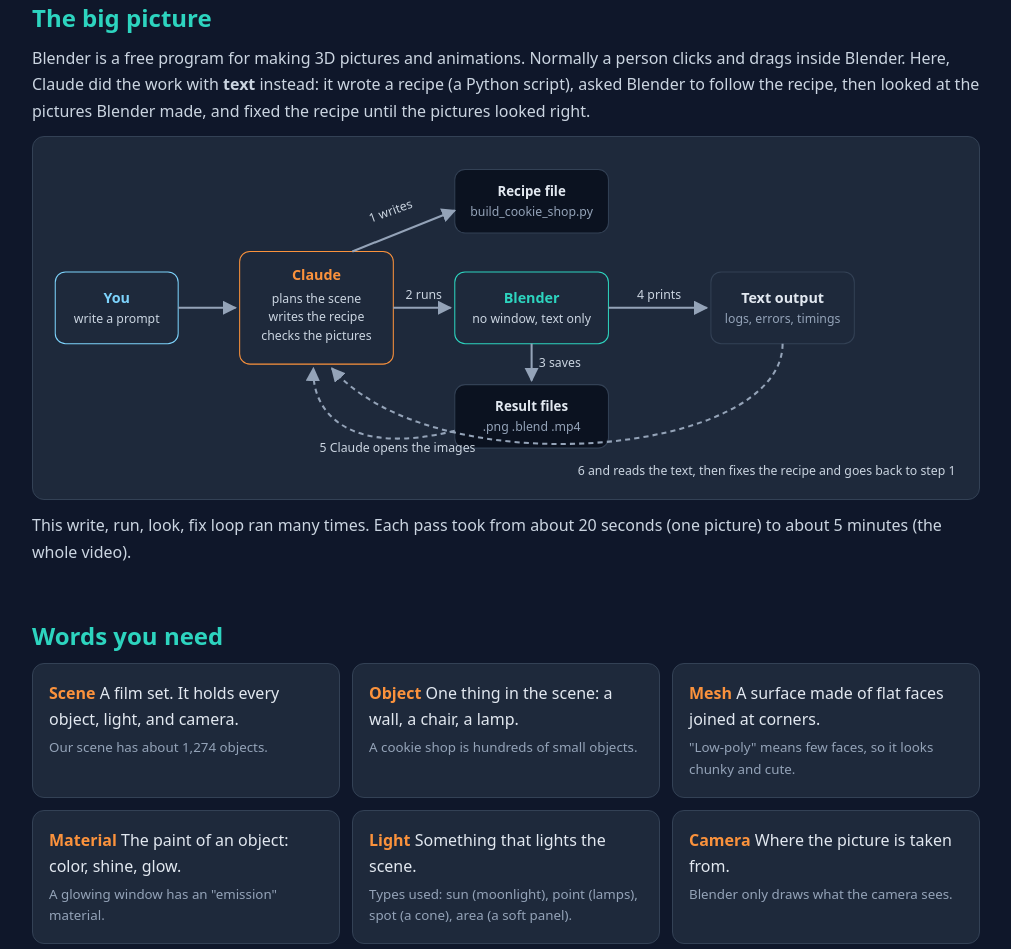
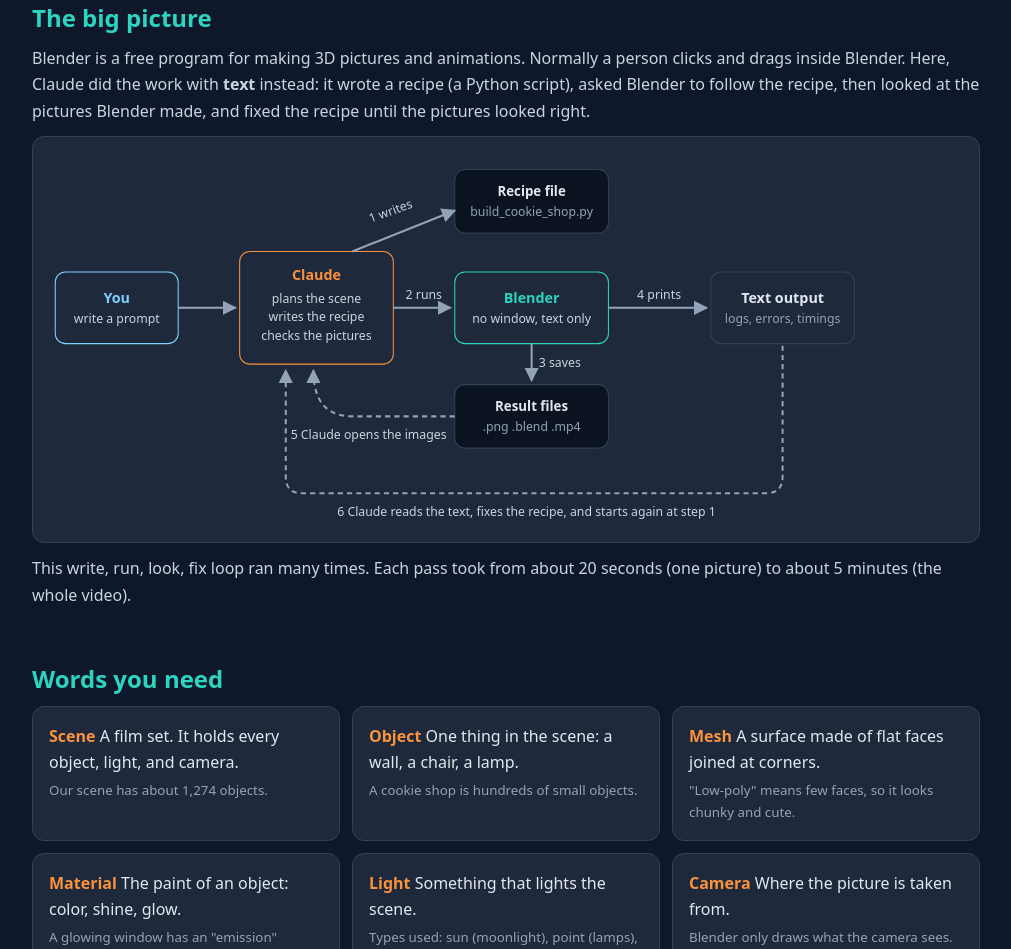
Before and after one commit to az9713/Claude-blender-demo, a plain HTML site: page docs/how-it-works.html in a window 1280 px wide. Shown: the part 1000-1949 px from the top of the page, without its empty margins (134-1145 px from the left). Drawn offline with Linux system fonts and the light colour scheme.

Commit message:
Fix overlapping return arrows in the big-picture diagram
The two dashed arrows now run below the Result files box and their
labels no longer touch it.

Co-Authored-By: Claude Sonnet 5.5 <noreply@anthropic.com>

```diff
--- a/docs/how-it-works.html
+++ b/docs/how-it-works.html
@@ -88,7 +88,7 @@
 <p>Blender is a free program for making 3D pictures and animations. Normally a person clicks and drags inside Blender. Here, Claude did the work with <b>text</b> instead: it wrote a recipe (a Python script), asked Blender to follow the recipe, then looked at the pictures Blender made, and fixed the recipe until the pictures looked right.</p>
 
 <div class="card" style="padding:12px">
-<svg viewBox="0 0 900 330" role="img" aria-label="Diagram: you give a prompt to Claude. Claude writes a script file, runs Blender from the command line, Blender writes image and video files, Claude looks at the files and repeats.">
+<svg viewBox="0 0 900 372" role="img" aria-label="Diagram: you give a prompt to Claude. Claude writes a script file, runs Blender from the command line, Blender writes image and video files, Claude looks at the files and repeats.">
   <defs><marker id="ar" viewBox="0 0 10 10" refX="9" refY="5" markerWidth="7" markerHeight="7" orient="auto-start-reverse"><path d="M0 0 L10 5 L0 10 z" fill="#94a3b8"/></marker></defs>
   <g font-size="14">
     <rect x="10" y="120" width="120" height="70" rx="10" fill="#1e293b" stroke="#7dd3fc"/>
@@ -125,16 +125,16 @@
     <path d="M550 155 H646"/>
   </g>
   <g stroke="#94a3b8" stroke-width="2" fill="none" stroke-dasharray="5 4" marker-end="url(#ar)">
-    <path d="M400 275 C 300 300, 260 260, 262 214"/>
-    <path d="M720 190 C 720 300, 380 330, 280 214"/>
+    <path d="M400 261 H300 Q262 261 262 216"/>
+    <path d="M720 192 V320 Q720 336 704 336 H251 Q235 336 235 320 V216"/>
   </g>
   <g font-size="12" fill="#cbd5e1">
     <text x="318" y="72" transform="rotate(-20 318 72)">1 writes</text>
     <text x="352" y="146">2 runs</text>
     <text x="482" y="213">3 saves</text>
     <text x="578" y="146">4 prints</text>
-    <text x="268" y="296">5 Claude opens the images</text>
-    <text x="520" y="318">6 and reads the text, then fixes the recipe and goes back to step 1</text>
+    <text x="392" y="283" text-anchor="end">5 Claude opens the images</text>
+    <text x="470" y="358" text-anchor="middle">6 Claude reads the text, fixes the recipe, and starts again at step 1</text>
   </g>
 </svg>
 </div>
```
